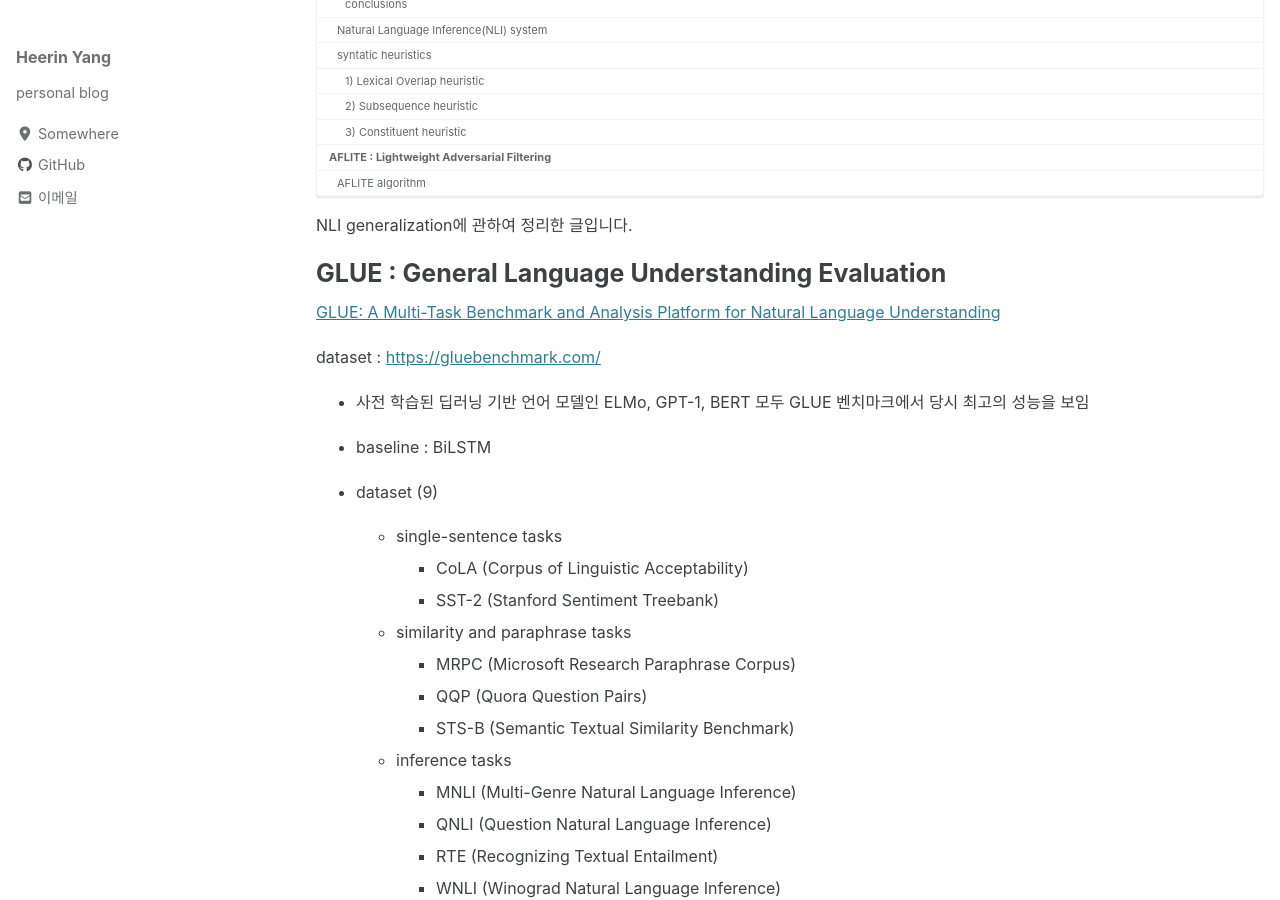
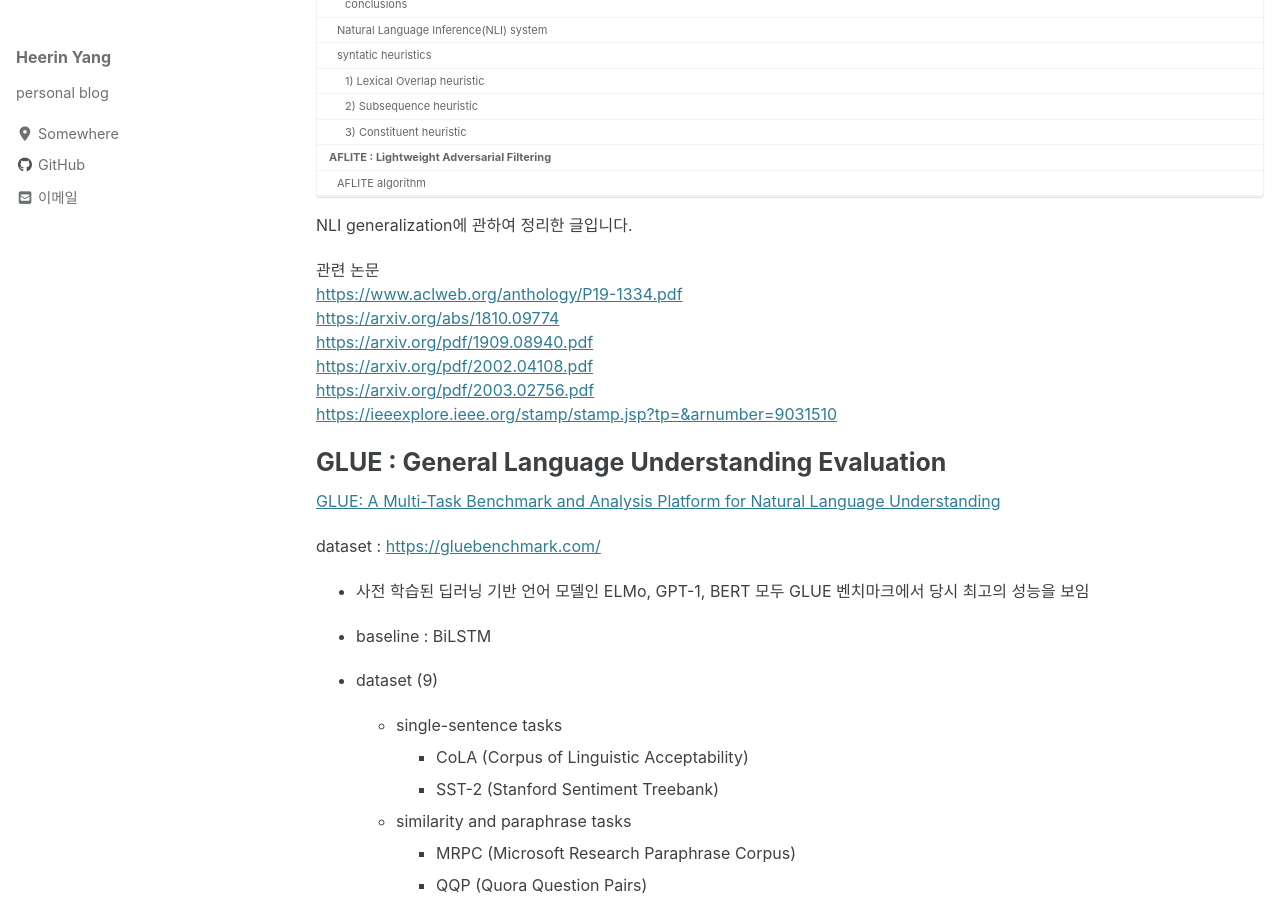
Before and after one commit to hryang06/hryang06.github.io, a Jekyll site: the page built from _posts/2020-09-09-HANS.md, in a window 1280 px wide and 900 px high, scrolled down 464 px. Built offline with Jekyll 4.4.1, drawn with Linux system fonts in a browser that asks for light colours; cached includes are drawn as plain includes; nearby versions of some CDN libraries.

Commit message:
Add related papers link

```diff
--- a/_posts/2020-09-09-HANS.md
+++ b/_posts/2020-09-09-HANS.md
@@ -18,6 +18,15 @@ last_modified_at: 2020-09-09 15:03:00 +0800
 ---
 
 NLI generalization에 관하여 정리한 글입니다.
+
+관련 논문 <br>
+<https://www.aclweb.org/anthology/P19-1334.pdf> <br>
+<https://arxiv.org/abs/1810.09774> <br>
+<https://arxiv.org/pdf/1909.08940.pdf> <br>
+<https://arxiv.org/pdf/2002.04108.pdf> <br>
+<https://arxiv.org/pdf/2003.02756.pdf> <br>
+<https://ieeexplore.ieee.org/stamp/stamp.jsp?tp=&arnumber=9031510>
+
 
 # GLUE : General Language Understanding Evaluation
 
@@ -164,8 +173,8 @@ NLI는 premise(A)에 대해 hypothesis(B)가 true(entailment)인지, false(contr
 
 ![AFLITE acc](/assets/images/post/hans/aflite-acc.PNG)
 
-![AFLITE SNLI](/assets/images/post/hans/snli-aflite.PNG)
-
 ## AFLITE algorithm
 
 ![AFLITE algorithm](/assets/images/post/hans/aflite-algorithm.PNG)
+
+![AFLITE SNLI](/assets/images/post/hans/snli-aflite.PNG)
```
